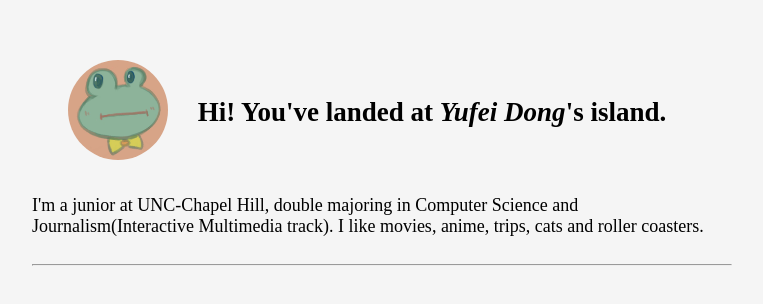
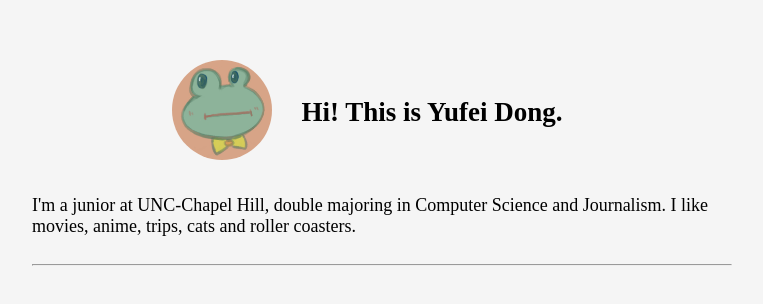
Before and after one commit to yfdo/yfdo.github.io, a plain HTML site: page index.html in a window 1280 px wide. Shown: the whole page, without its empty margins (258-1021 px from the left). Drawn offline with Linux system fonts and the light colour scheme.

Commit message:
Update index.html

```diff
--- a/index.html
+++ b/index.html
@@ -13,11 +13,8 @@
 <body>
     <section class="intro-section">
         <span><img src="images/cartoon-frog.jpg" alt="cartoon frog logo" id="avatar"></span>
-        <h1 id="greeting">Hi! You've
-            landed at <i>Yufei Dong</i>'s island.</h1>
-        <p id="intro-p">I'm a junior at UNC-Chapel Hill, double majoring in Computer Science and Journalism(Interactive
-            Multimedia
-            track). I like movies, anime, trips, cats and roller coasters.</p>
+        <h1 id="greeting">Hi! This is <span style="color='cyan'">Yufei Dong.</span></h1>
+        <p id="intro-p">I'm a junior at UNC-Chapel Hill, double majoring in Computer Science and Journalism. I like movies, anime, trips, cats and roller coasters.</p>
     </section>
     <hr>
     <section>
```
